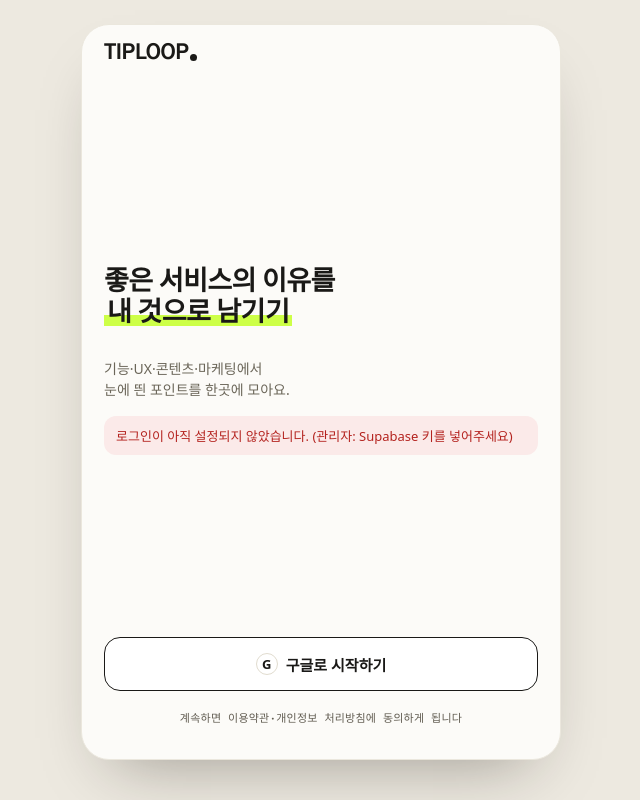
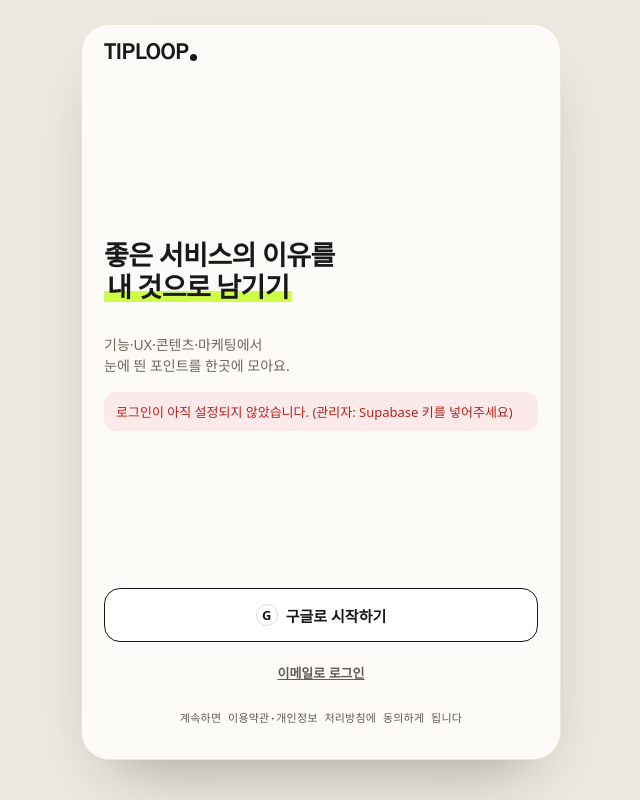
Before and after one commit to keestory/TIPLOOP, a FastAPI app: page /login in a window 1280 px wide. Shown: the whole page, without its empty margins (319-959 px from the left). Run offline with FastAPI, Linux system fonts and the light colour scheme; some libraries are stand-ins or nearby versions; some web fonts are replaced.

Commit message:
feat: add managed email login for app review

```diff
--- a/app/config/settings.py
+++ b/app/config/settings.py
@@ -135,8 +135,9 @@
     "retro": "회고",
 }
 
-# 소셜 로그인 제공자
-PROVIDERS = ["google"] + (["apple"] if APPLE_AUTH_ENABLED else [])
+# 로그인 제공자. 이메일/비밀번호 가입은 화면에 열지 않고, 운영자가 만든
+# App Store 심사 계정처럼 확인된 계정의 로그인만 허용한다.
+PROVIDERS = ["google", "email"] + (["apple"] if APPLE_AUTH_ENABLED else [])
 
 # 크루 — 함께 쓰는 주간 기록 (셋로그식 소그룹). 주가 바뀌면 프롬프트 자동 로테이션.
 CREW_MAX_MEMBERS = 12
--- a/app/service/auth_service.py
+++ b/app/service/auth_service.py
@@ -1,6 +1,7 @@
-"""인증 도메인 로직 — Supabase 소셜 로그인 + 자체 세션 + 온보딩.
+"""인증 도메인 로직 — Supabase 로그인 + 자체 세션 + 온보딩.
 
-이메일/비밀번호는 없다. 구글과 준비 완료된 Apple로 로그인하고, 세션은 서명 쿠키로 유지한다.
+Google, 준비 완료된 Apple, 운영자가 만든 이메일 계정으로 로그인하고
+세션은 서명 쿠키로 유지한다.
 """
 
 from __future__ import annotations
--- a/app/ui/routes_auth.py
+++ b/app/ui/routes_auth.py
@@ -1,7 +1,7 @@
-"""인증 라우트 — 구글/Apple 소셜 로그인, 세션, 온보딩.
+"""인증 라우트 — Google/Apple/관리형 이메일 로그인, 세션, 온보딩.
 
-이메일/비밀번호는 없다. OAuth 자체는 프론트(supabase-js)가 처리하고,
-백엔드는 액세스 토큰을 검증해 자체 세션 쿠키를 발급한다.
+OAuth와 이메일 로그인은 프론트(supabase-js)가 처리하고, 백엔드는
+액세스 토큰을 검증해 자체 세션 쿠키를 발급한다.
 """
 
 from __future__ import annotations
--- a/static/tipping.css
+++ b/static/tipping.css
@@ -623,6 +623,23 @@
   transform: translateY(-1px);
 }
 .auth-fine { margin: 18px 0 0; text-align: center; font: 500 11px var(--mono); letter-spacing: .02em; color: var(--meta); }
+.email-login { margin-top: 2px; }
+.email-login summary {
+  list-style: none; cursor: pointer; padding: 9px 4px;
+  text-align: center; text-decoration: underline;
+  font: 600 13px var(--sans); color: var(--meta);
+}
+.email-login summary::-webkit-details-marker { display: none; }
+.email-login-form {
+  display: flex; flex-direction: column; gap: 8px; margin-top: 6px;
+  padding: 14px; border: 1px solid var(--chip-border); border-radius: 16px;
+  background: #fff; text-align: left;
+}
+.email-login-form label { font: 700 12px var(--sans); color: var(--ink); }
+.email-login-form input { width: 100%; min-height: 46px; font-size: 16px; background: var(--bg); }
+.social-btn.email { margin-top: 4px; background: var(--neon); border-color: var(--ink); }
+.social-btn:disabled { cursor: wait; opacity: .6; }
+.email-login-error { margin: 2px 0; color: #B4231F; font: 600 12px/1.45 var(--sans); }
 .success-notice {
   margin: 16px 0 0; padding: 11px 13px; border-radius: 12px;
   background: #EFF8D7; color: #385000; font: 600 13px/1.5 var(--sans); text-align: center;
--- a/templates/login.html
+++ b/templates/login.html
@@ -27,6 +27,21 @@
     <button id="google" class="social-btn" type="button">
       <span class="social-badge g">G</span> 구글로 시작하기
     </button>
+
+    <details class="email-login">
+      <summary>이메일로 로그인</summary>
+      <form id="email-login-form" class="email-login-form">
+        <label for="email-login-address">이메일</label>
+        <input id="email-login-address" name="email" type="email"
+               inputmode="email" autocomplete="username" autocapitalize="none"
+               spellcheck="false" required>
+        <label for="email-login-password">비밀번호</label>
+        <input id="email-login-password" name="password" type="password"
+               autocomplete="current-password" required>
+        <p id="email-login-error" class="email-login-error" role="alert" hidden></p>
+        <button id="email-login-submit" class="social-btn email" type="submit">로그인</button>
+      </form>
+    </details>
   </div>
 
   <p class="auth-fine">계속하면 이용약관·개인정보 처리방침에 동의하게 됩니다</p>
@@ -117,6 +132,42 @@
     }
     window.tiploopNative.openBrowser(data.url)
   }
+
+  async function createAppSession(session) {
+    const body = new URLSearchParams({ access_token: session.access_token })
+    const response = await fetch('/auth/session', { method: 'POST', body })
+    const result = await response.json().catch(() => ({}))
+    if (!response.ok) throw new Error(result.error || '세션 생성에 실패했습니다.')
+    location.replace(result.next || '/')
+  }
+
+  const emailForm = document.getElementById('email-login-form')
+  const emailError = document.getElementById('email-login-error')
+  const emailSubmit = document.getElementById('email-login-submit')
+  emailForm.addEventListener('submit', async event => {
+    event.preventDefault()
+    emailError.hidden = true
+    emailSubmit.disabled = true
+    emailSubmit.textContent = '로그인 중…'
+    const form = new FormData(emailForm)
+    try {
+      const { data, error } = await sb.auth.signInWithPassword({
+        email: String(form.get('email') || '').trim(),
+        password: String(form.get('password') || '')
+      })
+      if (error || !data || !data.session) {
+        throw error || new Error('로그인 정보를 확인해 주세요.')
+      }
+      await createAppSession(data.session)
+    } catch (error) {
+      await sb.auth.signOut().catch(() => {})
+      emailError.textContent = '이메일 또는 비밀번호를 확인해 주세요.'
+      emailError.hidden = false
+      emailSubmit.disabled = false
+      emailSubmit.textContent = '로그인'
+    }
+  })
+
   {% if apple_auth_enabled %}
   document.getElementById('apple').addEventListener('click', () => login('apple'))
   {% endif %}
--- a/templates/mobile.html
+++ b/templates/mobile.html
@@ -17,7 +17,7 @@
   <link rel="preconnect" href="https://fonts.googleapis.com">
   <link rel="preconnect" href="https://fonts.gstatic.com" crossorigin>
   <link rel="stylesheet" href="https://fonts.googleapis.com/css2?family=Gothic+A1:wght@400;500;700;800;900&family=IBM+Plex+Sans+KR:wght@400;500;600;700&family=IBM+Plex+Mono:wght@400;500;600&display=swap">
-  <link rel="stylesheet" href="/static/tipping.css?v=5">
+  <link rel="stylesheet" href="/static/tipping.css?v=6">
   {# ── PWA (홈 화면 설치) ── #}
   <link rel="manifest" href="/static/manifest.webmanifest">
   <meta name="theme-color" content="#FCFBF8">
```
Also changed, not shown: tests/test_auth_service.py (+16 -0 lines), tests/test_templates.py (+11 -0 lines).
